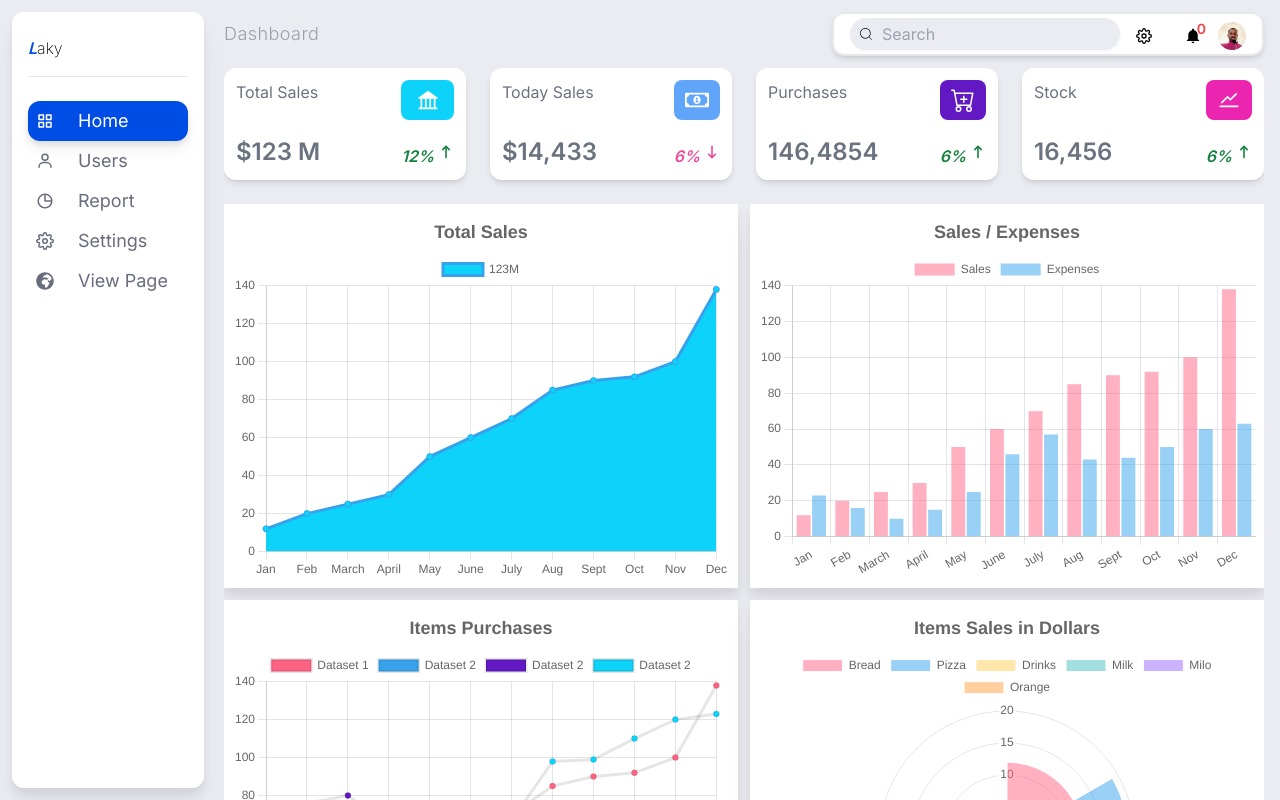
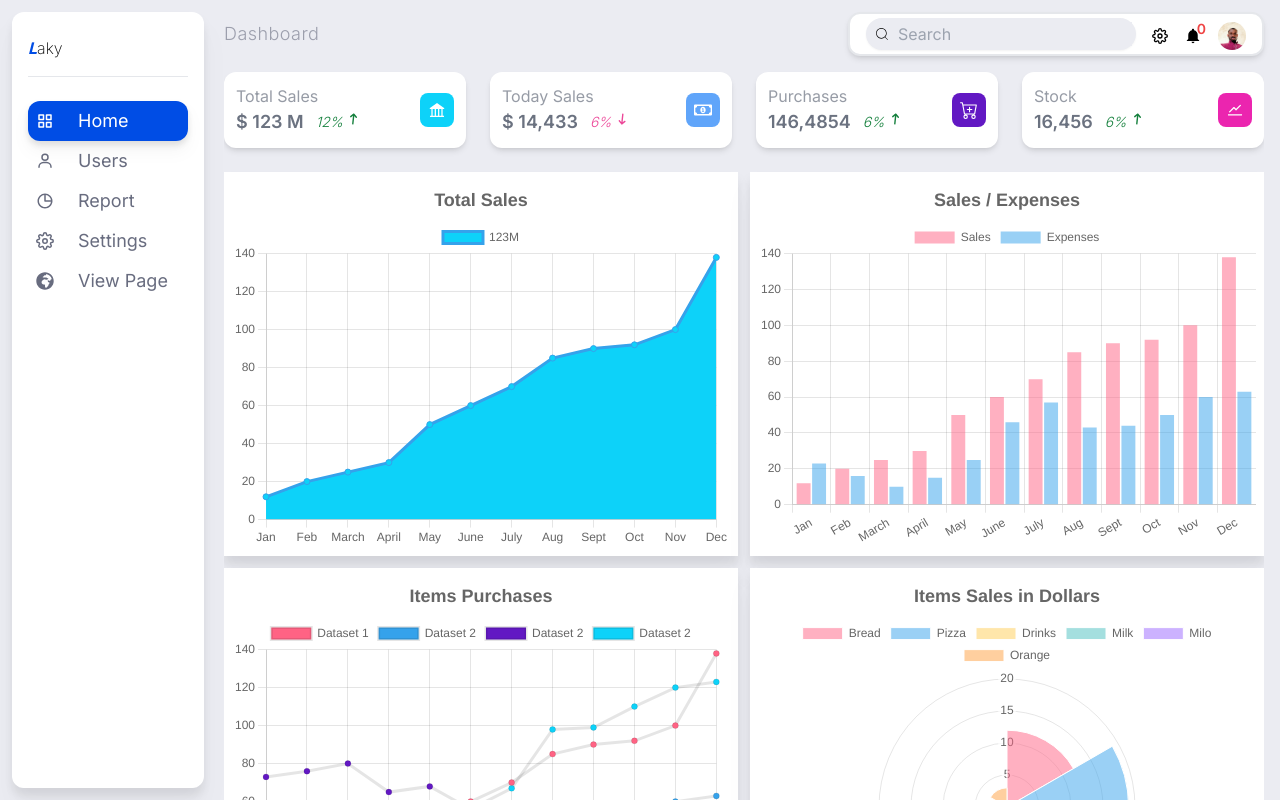
Before and after one commit to kusiLaw/next_dashboard, a Next.js app: page /dashboard in a window 1280 px wide. Shown: the top 800 px of the page. Built offline with nearby package versions, Linux system fonts and the light colour scheme; what tailwindcss-animated would draw is missing.

Commit message:
Update dashboard card layout to reduce size

```diff
--- a/components/dashcard/card.jsx
+++ b/components/dashcard/card.jsx
@@ -28,26 +28,28 @@ export const DashCard = forwardRef(({title, icon, icon2, data, percentage }, ref
 
 
   return (
-    <div ref={ref} className=' flex justify-between w-full p-3 h-[7rem] bg-white
+    <div ref={ref} className=' flex justify-between w-full p-3 min-h-fit  bg-white
      shadow-md rounded-xl hover:drop-shadow-xl hover:scale-[1.01] transition-all duration-300 '>
         <div className='flex flex-col justify-between text-gray-500 '>
-           {title}
-             <h2 className=' text-2xl font-semibold'>
-             <span>{title.includes('Sales')  && '$' }</span>
-              {data}</h2>
+            <h2 className='opacity-70'>{title}</h2>
+            <div className='flex gap-3 '>
+                <p className=' text-lg font-semibold'> {title.includes('Sales')  && '$' } {data}</p>
+                <div className={`flex gap-[0.2rem] text-green-700 font-light text-sm italic self-center  ${GetIconsColors[icon2]} `}>
+                    {percentage}%
+                   <span className='rotate-6'>{GetIcons[icon2]()}</span>
+
+                  </div>
+            </div>
+
          </div>
-         <div className='flex flex-col justify-between' >
-                 <div className={`flex items-center justify-center text-2xl p-2 rounded-lg
+         <div className='flex flex-col justify-center' >
+                 <div className={`flex items-center justify-center text-lg p-2 rounded-lg
                    font-black
                   ${GetIconsColors[icon]}
                   `}>
                     {GetIcons[icon]()}
                  </div>
-                 <div className={`flex gap-1 text-green-700 font-semibold italic ${GetIconsColors[icon2]} `}>
-                 {percentage}%
-                 {GetIcons[icon2]()}
 
-                 </div>
          </div>
     </div>
   )
--- a/components/header/header.js
+++ b/components/header/header.js
@@ -21,7 +21,7 @@ const Header = () => {
   }
 
   return (
-   <header className='flex flex-col mb-3 md:mb-0 md:flex-row md:align-middle  rounded-md justify-between animate-fadeIn  animate-duration-700 ' >
+   <header className='flex mb-3 md:mb-1 md:flex-row md:align-middle  rounded-md justify-between animate-fadeIn  animate-duration-700 ' >
       <h1 className='flex text-lg self-end text-light_ash_text font-light pb-2 opacity-[0.6] animate-fade animate-duration-700
       animate-delay-500 tracking-wide'>{getHeaderName()}</h1>
       <div className=' flex flex-col md:flex-row self-end border-0 md:border-2 items-center gap-4 py-1  px-4
@@ -30,13 +30,13 @@ const Header = () => {
           <div className='order-1 md:order-0 pb-2 md:pb-0 '>
              <SearchInput />
           </div>
-          <div className='flex order-0 md:order-1 items-center gap-4 self-end p-2 md:p-0
-           border-2 rounded-lg px-4 md:px-0 md:border-0'>
-               <PageConfiguration />
-               <div className='hidden md:block '>
+          <div className='flex order-0 md:order-1 items-center gap-4 self-end p-1 md:p-0
+            rounded-lg px-4 md:px-0 md:border-0'>
+              <PageConfiguration />
+                {/* <div className='hidden md:block '>
                   {displayToggleBtn && <CollapsibleMenu  />}
-               </div>
-               <div className='md:hidden md:w-0'>
+               </div> */}
+                <div className='md:hidden md:invisible'>
                   <MobileMenuToggle  />
                </div>
                <div>
--- a/components/nav/desktop.js
+++ b/components/nav/desktop.js
@@ -17,7 +17,7 @@ const DesktopNav = ({navCollapse, setNavCollapse}) => {
        onMouseEnter={() => { mouseControlNav & setNavCollapse(false)  }}        >
       <div className='flex flex-col gap-3  pb-4 mb-6 border-1 border-b transition duration-1000 mt-2'>
               <h1 className='dark:text-white  font-extralight'><span className='text-blue_contest italic
-              font-semibold' >L</span>aky</h1>
+              font-bold' >L</span>aky</h1>
       </div>
        <Nav navCollapse={navCollapse} />
     </nav>
--- a/components/table/table.jsx
+++ b/components/table/table.jsx
@@ -8,10 +8,10 @@ export const UserTable = ({userdata}) =>{
         <table className="w-full text-sm text-left rtl:text-right  dar:text-gray-400">
             <thead className="text-xs text-gray-700 uppercase bg-gray-50 dar:bg-gray-700 dar:text-gray-400">
                 <tr>
-                    <th scope="col" className="p-4">
-                        <div className="flex items-center">
+                    <th scope="col" className="p-4 ">
+                        <div className="flex items-center dark:bg-white">
                             <input id="checkbox-all-search" type="checkbox" className="w-4 h-4 text-light_ash_text bg-gray_bg border-gray-100
-                             rounded  focus:ring-2 dark:bg-red-700
+                             rounded  focus:ring-2 dark:
                               " />
                             <label for="checkbox-all-search" className="hidden">checkbox</label>
                         </div>
--- a/package.json
+++ b/package.json
@@ -16,6 +16,7 @@
     "hamburger-react": "^2.5.0",
     "next": "13.4.2",
     "next-themes": "^0.2.1",
+    "npx": "^10.2.2",
     "postcss": "8.4.23",
     "react": "18.2.0",
     "react-chartjs-2": "^5.2.0",
```
Also changed, not shown: 1 other file (tests, documents, lock files or other folders).
